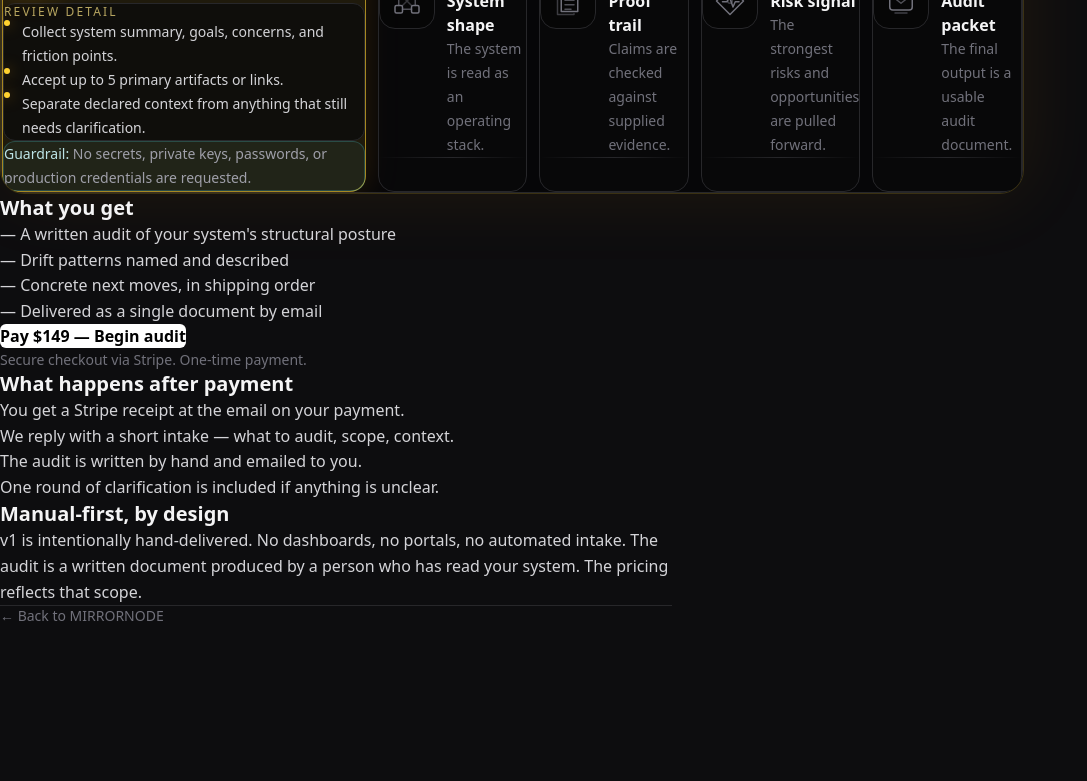
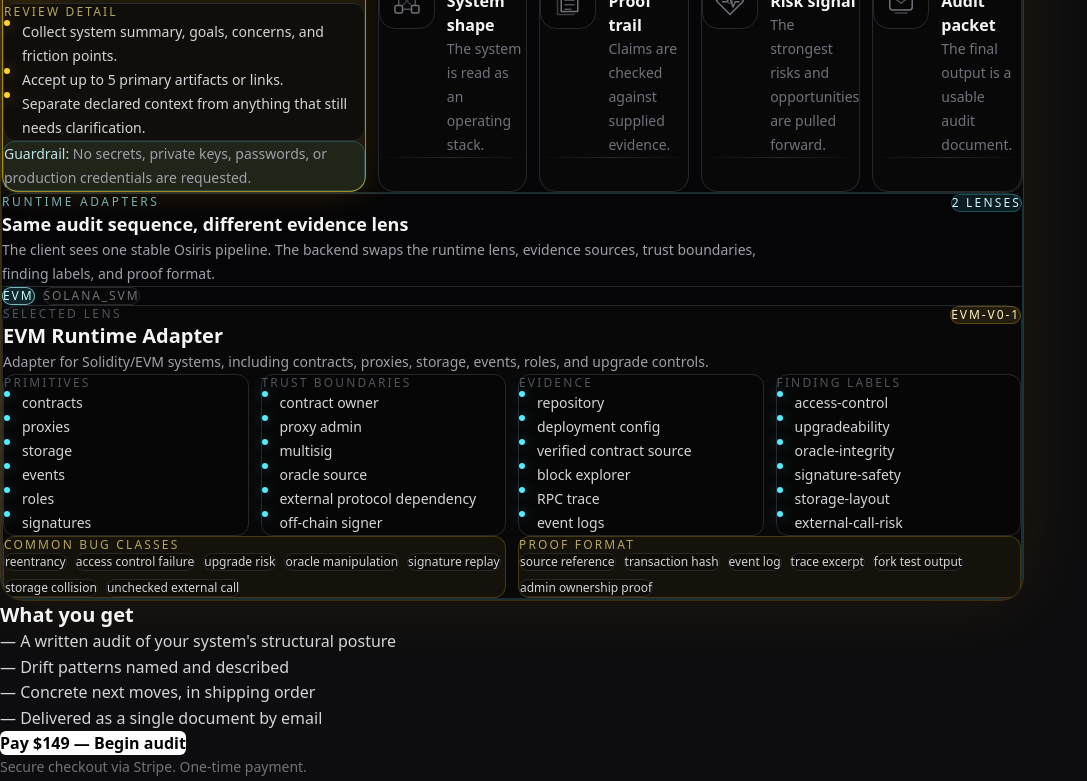
Before and after one commit to mirrornode/mirrornode-platform, a Next.js app: page /audit in a window 1280 px wide. Shown: the part 464-1245 px from the top of the page, without its empty margins (0-1087 px from the left). Before the commit the page ends 1090 px from the top, so only its background shows below. Built offline with nearby package versions, Linux system fonts and the light colour scheme.

Commit message:
feat(osiris): add runtime adapter panel (#32)

```diff
--- a/components/osiris/OsirisAuditSequence.tsx
+++ b/components/osiris/OsirisAuditSequence.tsx
@@ -1,6 +1,7 @@
 "use client";
 
 import { useState } from "react";
+import OsirisRuntimeAdapterPanel from "./OsirisRuntimeAdapterPanel";
 
 type StageSymbol = "intake" | "scan" | "evidence" | "findings" | "delivery";
 
@@ -272,6 +273,8 @@ export default function OsirisAuditSequence() {
           })}
         </div>
       </div>
+
+      <OsirisRuntimeAdapterPanel />
     </section>
   );
 }
--- /dev/null
+++ b/components/osiris/OsirisRuntimeAdapterPanel.tsx
@@ -0,0 +1,143 @@
+"use client";
+
+import { useState } from "react";
+import { osirisRuntimeAdapters } from "@/content/osiris/runtimeAdapters";
+
+export default function OsirisRuntimeAdapterPanel() {
+  const [selectedAdapterIndex, setSelectedAdapterIndex] = useState(0);
+  const selectedAdapter = osirisRuntimeAdapters[selectedAdapterIndex];
+
+  return (
+    <div className="mt-5 rounded-2xl border border-cyan-300/20 bg-black/30 p-4">
+      <div className="flex flex-wrap items-start justify-between gap-3 border-b border-zinc-800 pb-4">
+        <div>
+          <p className="text-xs uppercase tracking-[0.22em] text-cyan-200/70">
+            Runtime adapters
+          </p>
+          <h3 className="mt-1 text-lg font-semibold text-zinc-100">
+            Same audit sequence, different evidence lens
+          </h3>
+          <p className="mt-2 max-w-3xl text-sm leading-6 text-zinc-400">
+            The client sees one stable Osiris pipeline. The backend swaps the
+            runtime lens, evidence sources, trust boundaries, finding labels,
+            and proof format.
+          </p>
+        </div>
+
+        <div className="rounded-full border border-cyan-300/25 bg-cyan-300/10 px-4 py-2 text-xs uppercase tracking-[0.18em] text-cyan-100">
+          {osirisRuntimeAdapters.length} lenses
+        </div>
+      </div>
+
+      <div className="mt-4 flex flex-wrap gap-2">
+        {osirisRuntimeAdapters.map((adapter, index) => {
+          const active = selectedAdapterIndex === index;
+
+          return (
+            <button
+              key={adapter.id}
+              type="button"
+              aria-pressed={active}
+              onClick={() => setSelectedAdapterIndex(index)}
+              className={`rounded-full border px-4 py-2 text-xs uppercase tracking-[0.16em] transition ${
+                active
+                  ? "border-cyan-200/70 bg-cyan-300/15 text-cyan-100 shadow-[0_0_22px_rgba(103,232,249,0.16)]"
+                  : "border-zinc-800 bg-zinc-950/80 text-zinc-500 hover:border-cyan-300/35 hover:text-cyan-100"
+              }`}
+            >
+              {adapter.runtimeFamily}
+            </button>
+          );
+        })}
+      </div>
+
+      <div className="mt-4 rounded-2xl border border-zinc-800 bg-zinc-950/80 p-4">
+        <div className="flex flex-wrap items-start justify-between gap-3">
+          <div>
+            <p className="text-xs uppercase tracking-[0.2em] text-zinc-600">
+              Selected lens
+            </p>
+            <h4 className="mt-1 text-xl font-semibold text-zinc-100">
+              {selectedAdapter.name}
+            </h4>
+            <p className="mt-2 max-w-3xl text-sm leading-6 text-zinc-400">
+              {selectedAdapter.description}
+            </p>
+          </div>
+
+          <span className="rounded-full border border-amber-300/25 bg-amber-300/10 px-3 py-1 text-xs uppercase tracking-[0.16em] text-amber-100">
+            {selectedAdapter.id}
+          </span>
+        </div>
+
+        <div className="mt-4 grid gap-3 md:grid-cols-2 xl:grid-cols-4">
+          <AdapterList title="Primitives" items={selectedAdapter.primitives} />
+          <AdapterList
+            title="Trust boundaries"
+            items={selectedAdapter.trustBoundaries}
+          />
+          <AdapterList
+            title="Evidence"
+            items={selectedAdapter.evidenceSources}
+          />
+          <AdapterList
+            title="Finding labels"
+            items={selectedAdapter.findingSublabels}
+          />
+        </div>
+
+        <div className="mt-4 grid gap-3 lg:grid-cols-[1fr_1fr]">
+          <AdapterChipGroup
+            title="Common bug classes"
+            items={selectedAdapter.commonBugClasses}
+          />
+          <AdapterChipGroup
+            title="Proof format"
+            items={selectedAdapter.proofFormat}
+          />
+        </div>
+      </div>
+    </div>
+  );
+}
+
+function AdapterList({ title, items }: { title: string; items: string[] }) {
+  return (
+    <div className="rounded-xl border border-zinc-800 bg-black/30 p-4">
+      <p className="text-xs uppercase tracking-[0.18em] text-zinc-600">
+        {title}
+      </p>
+      <ul className="mt-3 space-y-2">
+        {items.slice(0, 6).map((item) => (
+          <li
+            key={item}
+            className="grid grid-cols-[auto_1fr] gap-3 text-sm leading-6 text-zinc-300"
+          >
+            <span className="mt-2 h-1.5 w-1.5 rounded-full bg-cyan-300 shadow-[0_0_14px_rgba(103,232,249,0.45)]" />
+            <span>{item}</span>
+          </li>
+        ))}
+      </ul>
+    </div>
+  );
+}
+
+function AdapterChipGroup({ title, items }: { title: string; items: string[] }) {
+  return (
+    <div className="rounded-xl border border-amber-300/20 bg-amber-300/5 p-4">
+      <p className="text-xs uppercase tracking-[0.18em] text-amber-200/70">
+        {title}
+      </p>
+      <div className="mt-3 flex flex-wrap gap-2">
+        {items.map((item) => (
+          <span
+            key={item}
+            className="rounded-full border border-zinc-800 bg-black/30 px-3 py-1 text-xs text-zinc-300"
+          >
+            {item}
+          </span>
+        ))}
+      </div>
+    </div>
+  );
+}
```
